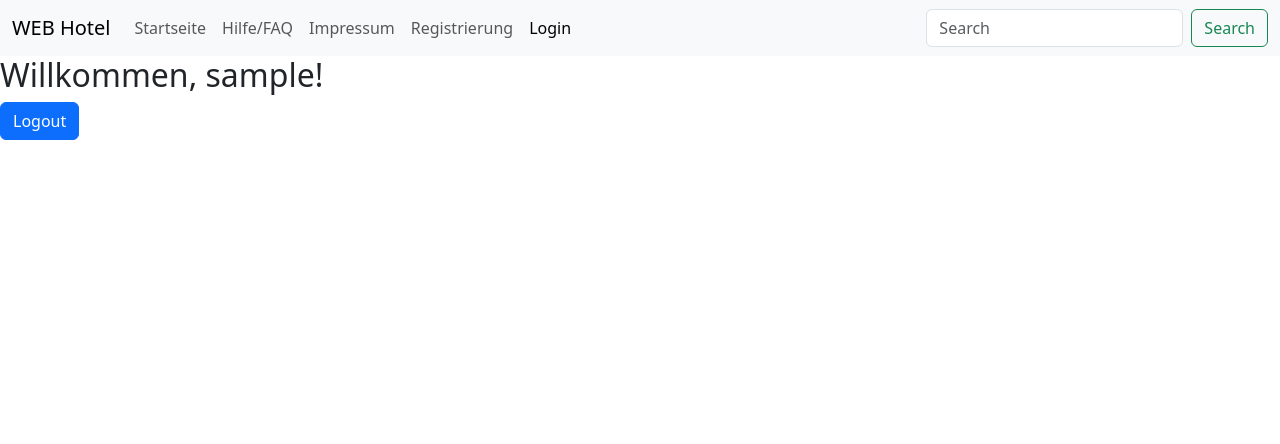
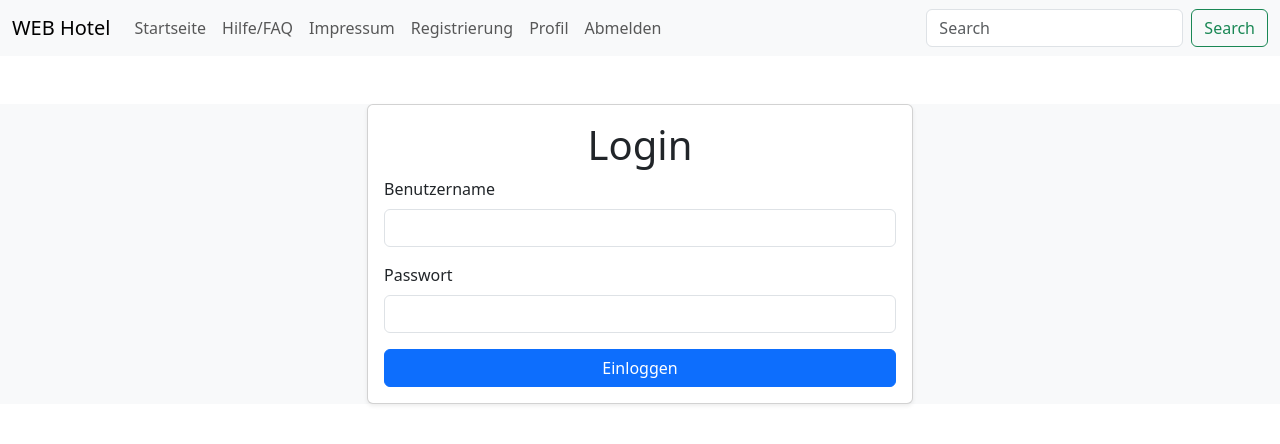
Before and after one commit to nichtkilian/Webtechno, a PHP site: page /login.php in a window 1280 px wide. Shown: the top 444 px of the page. Run offline with PHP 8.4, Linux system fonts and the light colour scheme; the visitor is signed in with stand-in values (Sample User, id 1).

Commit message:
Profilverwaltung added

```diff
--- a/help.php
+++ b/help.php
@@ -1,3 +1,7 @@
+<?php
+session_start();
+?>
+
 <!DOCTYPE html>
 <html lang="en">
 <head>
@@ -8,7 +12,7 @@
 
 <body>
     <header>
-    <?php include("includes/nav.php") ?>
+        <?php include("includes/nav.php") ?>
     </header>
 
     <section class="container my-4">
--- a/impressum.php
+++ b/impressum.php
@@ -1,3 +1,7 @@
+<?php
+session_start();
+?>
+
 <!DOCTYPE html>
 <html lang="en">
 <head>
@@ -8,7 +12,7 @@
 
 <body>
     <header>
-    <?php include("includes/nav.php") ?>
+      <?php include("includes/nav.php") ?>
     </header>
 
     <h1 class="text-center">Impressum</h1>
--- /dev/null
+++ b/includes/login_logic.php
@@ -0,0 +1,27 @@
+<?php
+session_start();
+
+// Statische Nutzerdaten für Login
+$users = [
+    'testuser' => [
+        'password' => '12345',
+        'name' => 'Max Mustermann',
+        'email' => 'max@beispiel.com',
+    ],
+];
+
+// Login-Logik
+if ($_SERVER['REQUEST_METHOD'] === 'POST') {
+    $username = $_POST['username'] ?? '';
+    $password = $_POST['password'] ?? '';
+
+    if (isset($users[$username]) && $users[$username]['password'] === $password) {
+        $_SESSION['user'] = $users[$username];
+        $_SESSION['user']['username'] = $username;
+        header('Location: profile.php');
+        exit;
+    } else {
+        $error = "Ungültige Login-Daten.";
+    }
+}
+?>
--- a/includes/logincheck.php
+++ /dev/null
@@ -1,25 +0,0 @@
-<?php
-session_start();
-
-// Statische Login-Daten für die Überprüfung
-$static_username = "demoUser";
-$static_password = "securePassword123";
-
-// Überprüfen, ob das Formular abgeschickt wurde
-if ($_SERVER['REQUEST_METHOD'] === 'POST') {
-    // Benutzerdaten aus dem Formular abrufen und bereinigen
-    $username = trim($_POST['username']);
-    $password = trim($_POST['password']);
-
-    // Prüfen, ob die eingegebenen Daten mit den statischen Werten übereinstimmen
-    if ($username === $static_username && $password === $static_password) {
-        // Login erfolgreich: Benutzername in Session speichern
-        $_SESSION['username'] = $username;
-        header("Location: login.php"); // Zurück auf die Loginseite ohne Formular
-        exit();
-    } else {
-        // Fehler: Benutzername oder Passwort falsch
-        $error_message = "Ungültiger Benutzername oder Passwort.";
-    }
-}
-?>
--- a/includes/nav.php
+++ b/includes/nav.php
@@ -23,9 +23,18 @@ $currentPage = basename($_SERVER['PHP_SELF']);
             <li class="nav-item">
                 <a class="nav-link <?php echo ($currentPage == 'registration.php') ? 'active' : ''; ?>" href="registration.php">Registrierung</a>
             </li>
-            <li class="nav-item">
-                <a class="nav-link <?php echo ($currentPage == 'login.php') ? 'active' : ''; ?>" href="login.php">Login</a>
-            </li>
+            <?php if (isset($_SESSION['user'])): ?>
+                    <li class="nav-item">
+                        <a class="nav-link <?php echo ($currentPage == 'profile.php') ? 'active' : ''; ?>" href="profile.php">Profil</a>
+                    </li>
+                    <li class="nav-item">
+                        <a class="nav-link <?php echo ($currentPage == 'logout.php') ? 'active' : ''; ?>" href="logout.php">Abmelden</a>
+                    </li>
+                <?php else: ?>
+                    <li class="nav-item">
+                        <a class="nav-link <?php echo ($currentPage == 'login.php') ? 'active' : ''; ?>" href="login.php">Login</a>
+                    </li>
+                <?php endif; ?>
         </ul>
         <form class="d-flex" role="search">
             <input class="form-control me-2" type="search" placeholder="Search" aria-label="Search">
--- a/index.php
+++ b/index.php
@@ -1,3 +1,7 @@
+<?php
+session_start();
+?>
+
 <!DOCTYPE html>
 <html lang="en">
 <head>
@@ -8,7 +12,7 @@
 
 <body>
     <header>
-    <?php include("includes/nav.php") ?>
+        <?php include("includes/nav.php") ?>
     </header>
 
     <h1 class="text-center">Willkommen im WEB Hotel</h1>
--- a/login.php
+++ b/login.php
@@ -2,9 +2,9 @@
 <html lang="de">
 <head>
     <?php include("includes/head.php") ?>
-    <?php require_once("includes/logincheck.php") ?>
+    <?php require_once("includes/login_logic.php") ?>
 
-    <title>Login Formular</title>
+    <title>Login</title>
 </head>
 
 <body>
@@ -12,38 +12,31 @@
     <?php include("includes/nav.php") ?>
     </header>
 
-    <?php
-    // Begrüßung, falls Benutzer eingeloggt ist
-    if (isset($_SESSION['username'])) {
-        echo "<h2>Willkommen, " . htmlspecialchars($_SESSION['username']) . "!</h2>";
-        echo '<a class="btn btn-primary" href="logout.php">Logout</a>';
-    } else {
-        // Login-Formular anzeigen, falls der Benutzer nicht eingeloggt ist
-        if (isset($error_message)) {
-            echo "<p style='color:red;'>$error_message</p>";
-        }
-    ?>
-      <form class="container my-5" action="" method="POST">
+    <div class="bg-light">
+      <div class="container mt-5">
           <div class="row justify-content-center">
               <div class="col-md-6">
-            <h2 class="mb-4 text-center">Login</h2>
-            <div class="form-group mb-3">
+                  <div class="card shadow-sm">
+                      <div class="card-body">
+                          <h1 class="text-center">Login</h1>
+                          <?php if (!empty($error)) echo "<div class='alert alert-danger'>$error</div>"; ?>
+                          <form method="POST" action="">
+                              <div class="mb-3">
                                   <label for="username" class="form-label">Benutzername</label>
-              <input type="text" name="username" id="username" class="form-control" required>
+                                  <input type="text" id="username" name="username" class="form-control" required>
                               </div>
-            <div class="form-group mb-3">
+                              <div class="mb-3">
                                   <label for="password" class="form-label">Passwort</label>
-              <input type="password" name="password" id="password" class="form-control" required>
+                                  <input type="password" id="password" name="password" class="form-control" required>
                               </div>
-            <div class="d-grid">
-              <button type="submit" class="btn btn-success">Login</button>
+                              <button type="submit" class="btn btn-primary w-100">Einloggen</button>
+                          </form>
                       </div>
                   </div>
               </div>
-      </form>
-    <?php
-    }
-    ?>
+          </div>
+      </div>
+</div>
 
     <?php include("includes/footer.php") ?>
 </body>
--- a/logout.php
+++ b/logout.php
@@ -1,6 +1,5 @@
 <?php
 session_start();
-session_unset();
 session_destroy();
 header("Location: login.php"); // Zurück zum Login
 exit();
--- a/registration.php
+++ b/registration.php
@@ -2,7 +2,7 @@
 <html lang="en">
 <head>
     <?php include("includes/head.php") ?>
-    <?php include("includes/registrationcheck.php") ?>
+    <?php require_once("includes/registration_logic.php") ?>
 
     <title>Registrierungsformular</title>
 </head>
```
Also changed, not shown: includes/profile_logic.php (added, +41 -0 lines), profile.php (added, +52 -0 lines), includes/registration_logic.php (renamed from includes/registrationcheck.php). Lines whose indentation alone changed are shown as unchanged.
